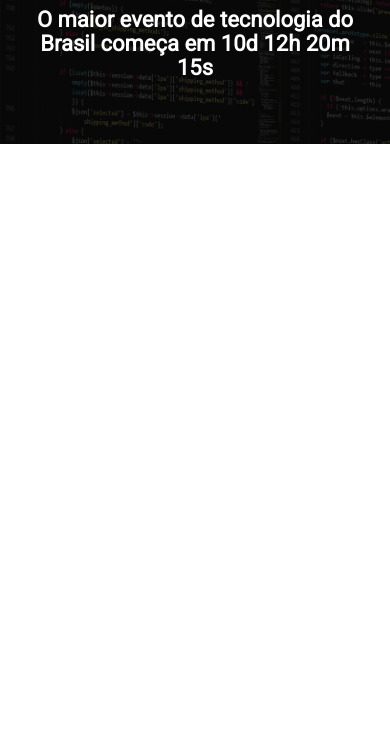
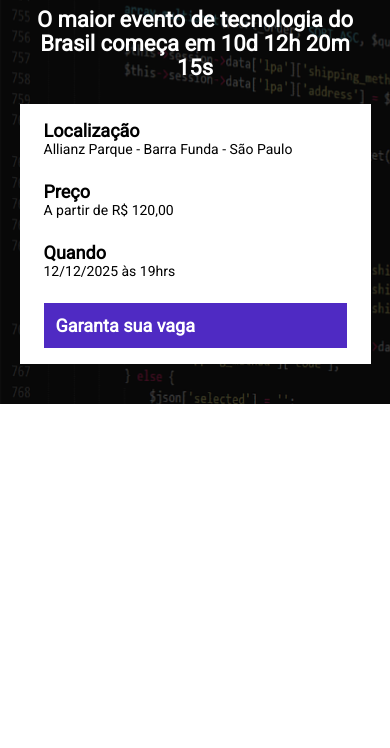
Before and after one commit to Horther/event_page, a website built with Parcel: page src/index.html in a window 390 px wide. Shown: the part 96-844 px from the top of the page. Built offline with nearby package versions, Linux system fonts and the light colour scheme.

Commit message:
div de informações

```diff
--- a/src/index.html
+++ b/src/index.html
@@ -17,6 +17,25 @@
             <p class="hero__text">
                 O maior evento de tecnologia do Brasil começa em 10d 12h 20m 15s
             </p>
+            <div class="infos-bar">
+                <ul class="infos-bar__infos">
+                    <li class="infos-bar__infos__item">
+                        <b>Localização</b>
+                        Allianz Parque - Barra Funda - São Paulo
+                    </li>
+                    <li class="infos-bar__infos__item">
+                        <b>Preço</b>
+                        A partir de R$ 120,00
+                    </li>
+                    <li class="infos-bar__infos__item">
+                        <b>Quando</b>
+                        12/12/2025 às 19hrs
+                    </li>
+                </ul>
+                <a href="#" class="button button--primary">
+                    Garanta sua vaga
+                </a>
+            </div>
         </div>
     </header>
 
--- /dev/null
+++ b/src/styles/components/_buttons.scss
@@ -0,0 +1,24 @@
+.button {
+    padding: 12px;
+    font-size: 18px;
+    font-weight: bold;
+    text-decoration: none;
+    text-align: center;
+    white-space: nowrap;
+
+    &--primary {
+        color: #fff;
+        background-color: #4F2AC3;
+    }
+
+    @media(max-width: 640px){
+        display: flex;
+        width: 100%;
+        align-items: center;
+    }
+
+    @media (max-width:1024px){
+        display: flex;
+        align-items: center;
+    }
+}
--- /dev/null
+++ b/src/styles/components/_infos_bar.scss
@@ -0,0 +1,40 @@
+.infos-bar {
+    padding: 16px 24px;
+    background-color: #fff;
+    display: flex;
+    justify-content: space-between;
+
+    &__infos{
+        display: flex;
+        gap: 40px;
+
+        &__item{
+            font-size: 14px;
+            color: #000;
+
+            b {
+                color: #000;
+                font-size: 18px;
+                display: block;
+            }
+        }
+    }
+
+    @media (max-width: 640px){
+        display: block;
+
+        &__infos {
+            display: block;
+
+            &__item{
+                margin-bottom: 24px;
+            }
+        }
+    }
+
+    @media (max-width:1024px){
+        &__infos {
+            gap: 16px;
+        }
+    }
+}
--- a/src/styles/main.scss
+++ b/src/styles/main.scss
@@ -1,5 +1,6 @@
 @use 'hero';
-
+@use './components/infos_bar';
+@use './components/buttons';
 
 
 
@@ -9,6 +10,7 @@
     box-sizing: border-box;
     font-family: Roboto, sans-serif;
     color: #fff;
+    list-style: none;
 }
 
 .container {
```
